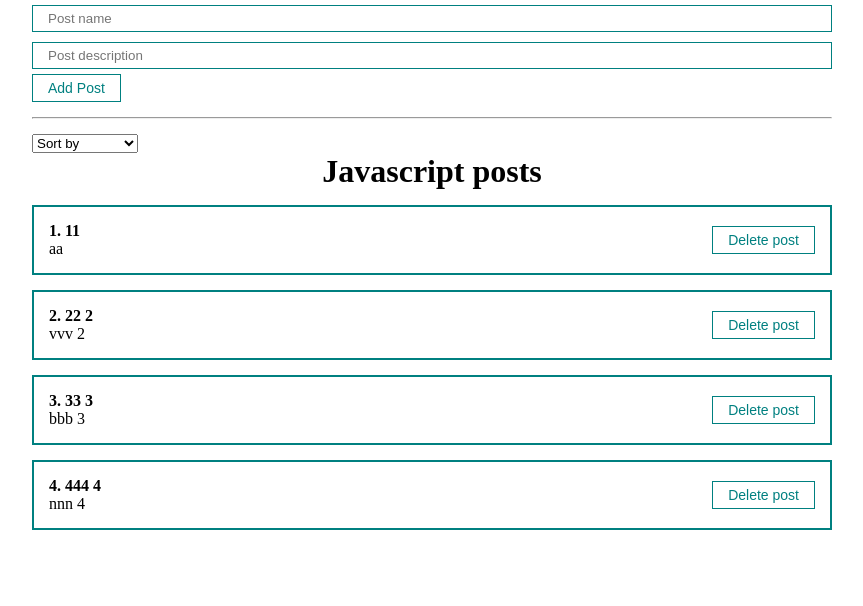
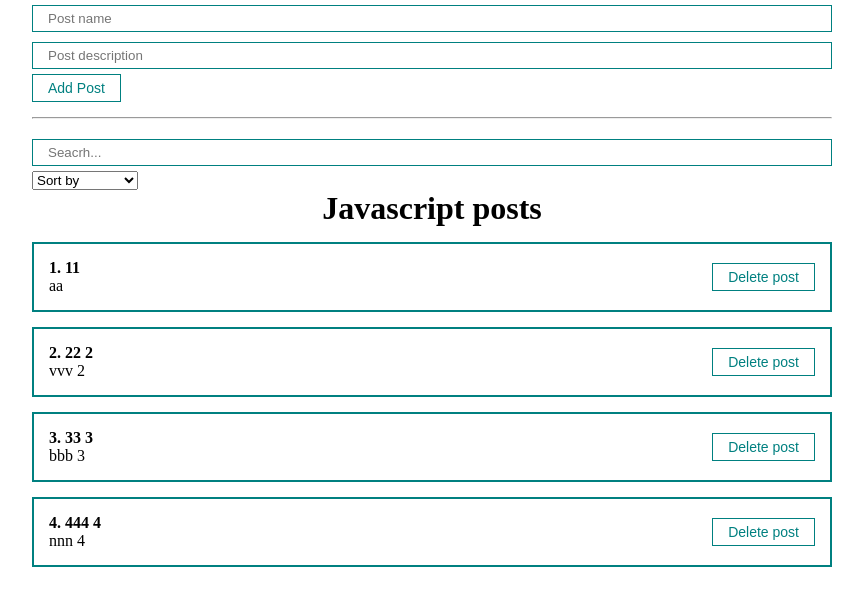
Before and after one commit to Maks-yaf/app-jspost-react, a React (Create React App) app: page / in a window 1280 px wide. Shown: the top 606 px of the page, without its empty margins (208-1071 px from the left). Built offline with nearby package versions, Linux system fonts and the light colour scheme.

Commit message:
UseMemo + searchPost

```diff
--- a/src/App.js
+++ b/src/App.js
@@ -1,8 +1,9 @@
-import React, {useState} from 'react';
+import React, {useMemo, useState} from 'react';
 import './styles/App.css'
 import PostList from "./components/PostList";
 import PostForm from "./components/PostForm";
 import MySelect from "./components/UI/select/MySelect";
+import MyInput from "./components/UI/input/MyInput";
 
 function App() {
 
@@ -13,10 +14,23 @@ function App() {
         {id: 4, title: '444 4', body: 'nnn 4'},
     ]);
     const [selectorSort, setSelectorSort] = useState("");
+    const [searchQuery, setSearchQuery] = useState("");
+
+    const sortedPosts = useMemo( () =>{
+        console.log('sorted function work now')
+        if (selectorSort) {
+            return [...posts].sort((a, b) => a[selectorSort].localeCompare(b[selectorSort]))
+        }
+        return posts;
+    }, [selectorSort, posts] );
 
     const createPost = (newPost) => {
-        setPosts( [...posts, newPost]);
+        setPosts([...posts, newPost]);
     }
+
+    const sortedAndSearchedPost = useMemo ( () => {
+        return sortedPosts.filter(post => post.title.toLowerCase().includes(searchQuery));
+    }, [searchQuery, sortedPosts ])
 
     const removePost = (post) => {
         setPosts(posts.filter(p => p.id !== post.id));
@@ -24,14 +38,19 @@ function App() {
 
     const sortPosts = (sort) => {
         setSelectorSort(sort);
-        setPosts([...posts].sort( (a , b) => a[sort].localeCompare(b[sort])));
     }
 
 
     return (
         <div className="App">
-            <PostForm create={createPost} />
-            <hr  style={{margin:'15px 0px'}}/>
+            <PostForm create={createPost}/>
+            <hr style={{margin: '15px 0px'}}/>
+            <div>
+                <MyInput
+                    value={searchQuery}
+                    onChange={e => setSearchQuery(e.target.value)}
+                    placeholder='Seacrh...'
+                />
                 <MySelect
                     value={selectorSort}
                     onChange={sortPosts}
@@ -41,9 +60,10 @@ function App() {
                         {value: 'body', name: 'By description'},
                     ]}
                 />
-            {posts.length
+            </div>
+            {sortedAndSearchedPost.length
                 ?
-                <PostList remove={removePost} posts={posts} title='Javascript posts'/>
+                <PostList remove={removePost} posts={sortedAndSearchedPost} title='Javascript posts'/>
                 :
                 <h2 style={{textAlign: 'center'}}>
                     No posts
```
Lines whose indentation alone changed are shown as unchanged.
